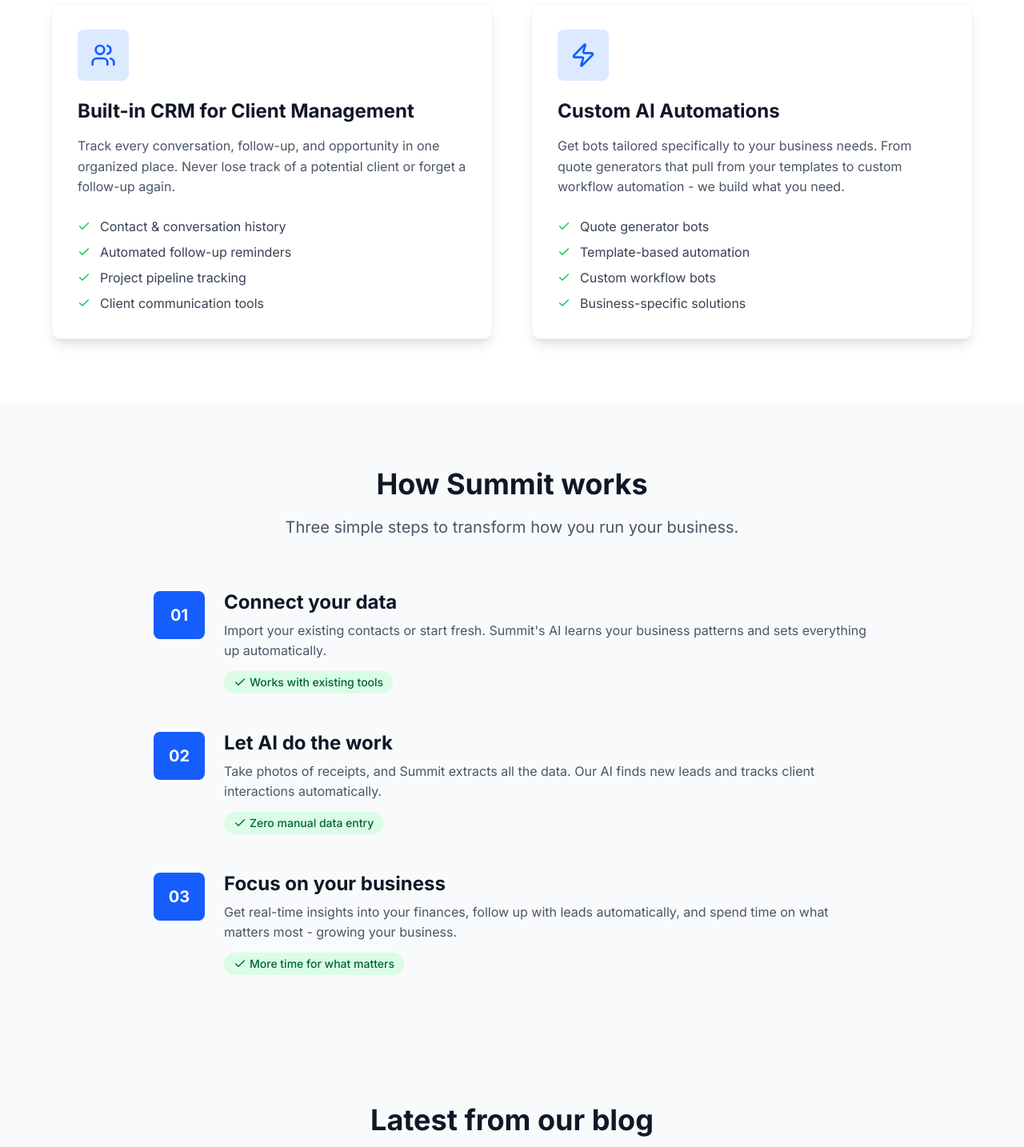
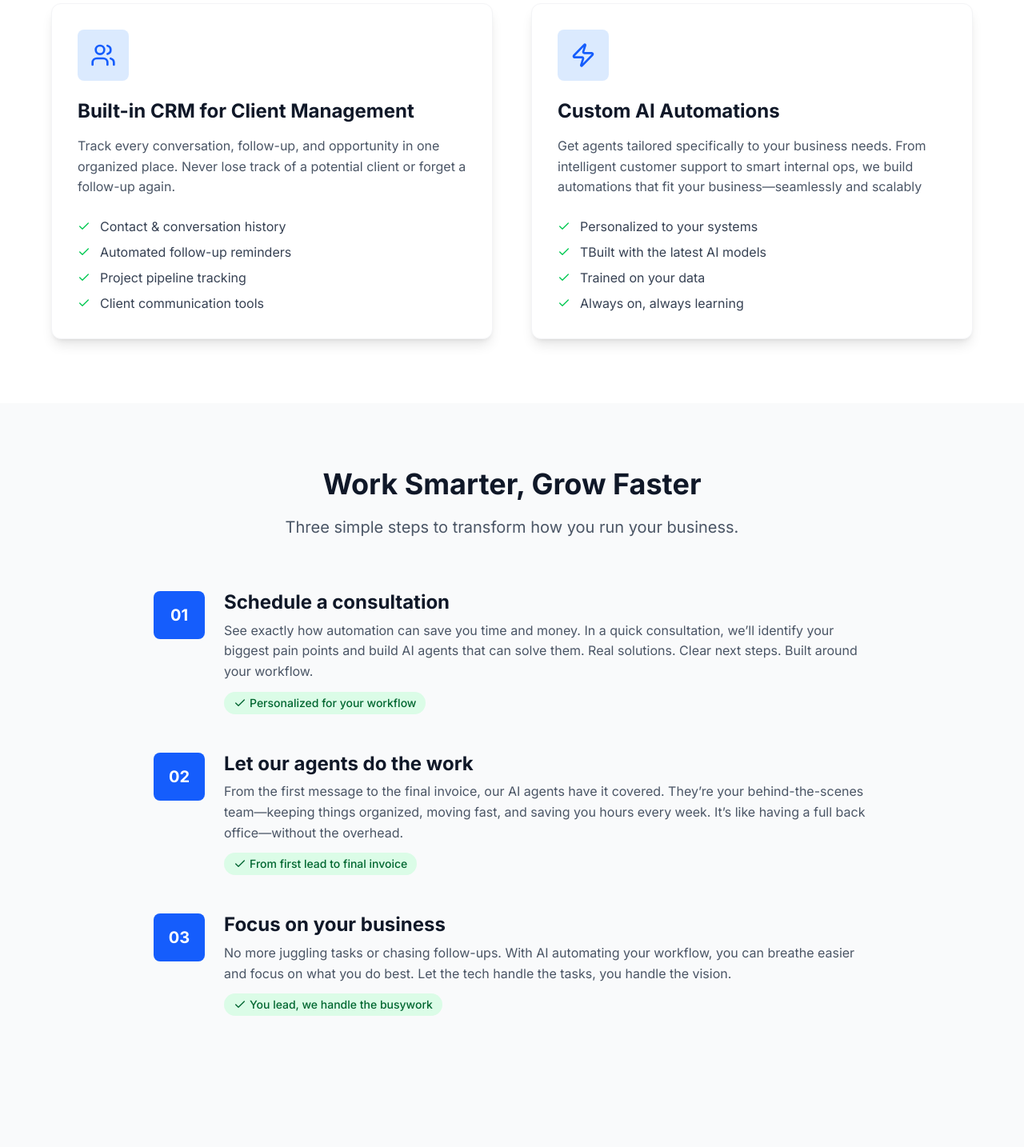
Before and after one commit to Summit-Automation/Summit-Site, a Next.js app: page / in a window 1280 px wide. Shown: the part 2098-3532 px from the top of the page at 80% size. Built offline with nearby package versions, Linux system fonts and the light colour scheme.

Commit message:
updated text

```diff
--- a/src/components/sections/FeaturesSection.tsx
+++ b/src/components/sections/FeaturesSection.tsx
@@ -39,8 +39,8 @@ const FeaturesSection = () => {
             {
               icon: <Zap className="w-8 h-8" />,
               title: "Custom AI Automations",
-              description: "Get bots tailored specifically to your business needs. From quote generators that pull from your templates to custom workflow automation - we build what you need.",
-              features: ["Quote generator bots", "Template-based automation", "Custom workflow bots", "Business-specific solutions"]
+              description: "Get agents tailored specifically to your business needs. From intelligent customer support to smart internal ops, we build automations that fit your business—seamlessly and scalably",
+              features: ["Personalized to your systems", "TBuilt with the latest AI models", "Trained on your data", "Always on, always learning"]
             }
           ].map((feature, index) => (
             <div key={index} className="bg-white rounded-xl p-8 shadow-lg border border-gray-100">
--- a/src/components/sections/HowItWorksSection.tsx
+++ b/src/components/sections/HowItWorksSection.tsx
@@ -9,7 +9,7 @@ const HowItWorksSection = () => {
       <div className="max-w-4xl mx-auto">
         <div className="text-center mb-16">
           <h2 className="text-3xl md:text-4xl font-bold text-gray-900 mb-4">
-            How Summit works
+            Work Smarter, Grow Faster
           </h2>
           <p className="text-xl text-gray-600">
             Three simple steps to transform how you run your business.
@@ -20,21 +20,21 @@ const HowItWorksSection = () => {
           {[
             {
               step: "01",
-              title: "Connect your data",
-              description: "Import your existing contacts or start fresh. Summit's AI learns your business patterns and sets everything up automatically.",
-              highlight: "Works with existing tools"
+              title: "Schedule a consultation",
+              description: "See exactly how automation can save you time and money. In a quick consultation, we’ll identify your biggest pain points and build AI agents that can solve them. Real solutions. Clear next steps. Built around your workflow.",
+              highlight: "Personalized for your workflow"
             },
             {
               step: "02",
-              title: "Let AI do the work",
-              description: "Take photos of receipts, and Summit extracts all the data. Our AI finds new leads and tracks client interactions automatically.",
-              highlight: "Zero manual data entry"
+              title: "Let our agents do the work",
+              description: "From the first message to the final invoice, our AI agents have it covered. They’re your behind-the-scenes team—keeping things organized, moving fast, and saving you hours every week. It’s like having a full back office—without the overhead.",
+              highlight: "From first lead to final invoice"
             },
             {
               step: "03",
               title: "Focus on your business",
-              description: "Get real-time insights into your finances, follow up with leads automatically, and spend time on what matters most - growing your business.",
-              highlight: "More time for what matters"
+              description: "No more juggling tasks or chasing follow-ups. With AI automating your workflow, you can breathe easier and focus on what you do best. Let the tech handle the tasks, you handle the vision.",
+              highlight: "You lead, we handle the busywork"
             }
           ].map((step, index) => (
             <div key={index} className="flex flex-col md:flex-row items-start gap-6">
```
